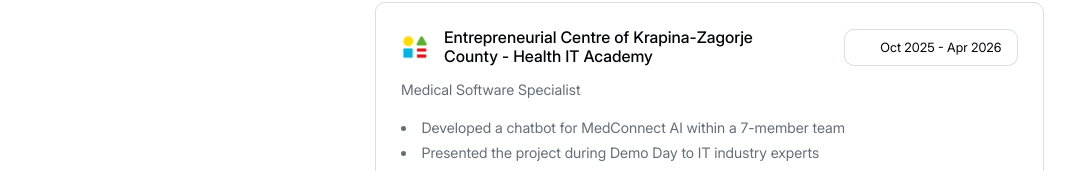
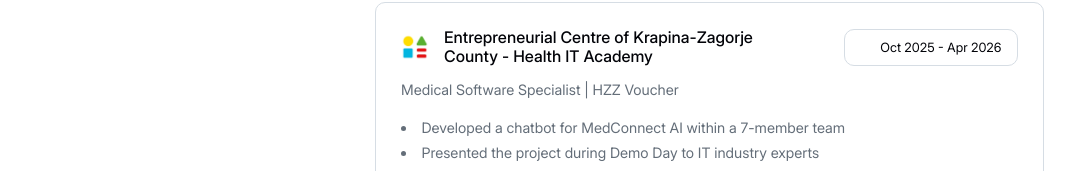
Before and after one commit to mario-fuckan/portfolio, a SvelteKit app: page / in a window 1280 px wide. Shown: the part 579-750 px from the top of the page, without its empty margins (95-1170 px from the left). Built offline with nearby package versions, Linux system fonts and the light colour scheme; some icons are missing.

Commit message:
Update +page.svelte

```diff
--- a/src/routes/+page.svelte
+++ b/src/routes/+page.svelte
@@ -119,7 +119,7 @@
                 icon: "pckzz.webp",
                 name: "Entrepreneurial Centre of Krapina-Zagorje County - Health IT Academy",
                 date: "Oct 2025 - Apr 2026",
-                role: "Medical Software Specialist",
+                role: "Medical Software Specialist | HZZ Voucher",
                 tasks: [
                     "Developed a chatbot for MedConnect AI within a 7-member team",
                     "Presented the project during Demo Day to IT industry experts"
@@ -129,7 +129,7 @@
                 icon: "alpha_applications.webp",
                 name: "Alpha Applications",
                 date: "Nov 2024 - Feb 2025",
-                role: "Web Developer",
+                role: "Web Developer | Internship",
                 tasks: [
                     "Developed custom JavaScript features for a WordPress tourism platform, successfully migrating legacy data and improving booking functionality",
                     "Optimized WordPress plugins and collaborated with senior developers to implement core site features, enhancing user experience and site performance"
```
